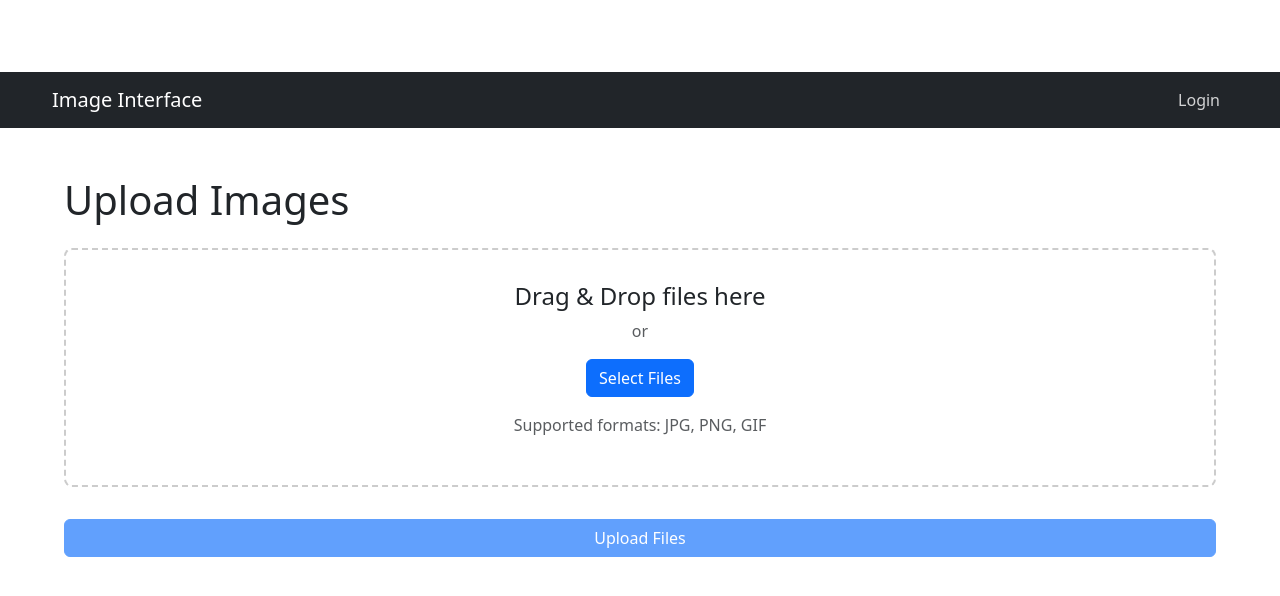
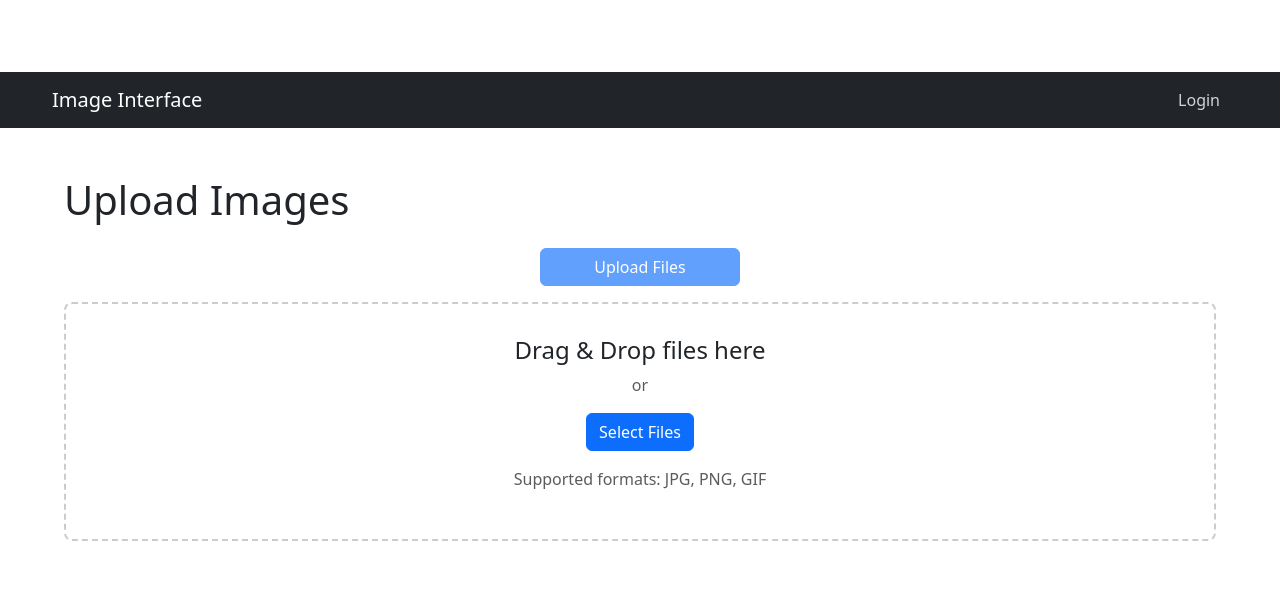
Before and after one commit to ztl16b/stapp, a Flask app: page /upload in a window 1280 px wide. Shown: the top 596 px of the page. Run offline with Flask 3, Linux system fonts and the light colour scheme; parts of the project's set-up code (start-up, migrations or seed data) failed here and were passed over.

Commit message:
heroimages first try

```diff
--- a/app.py
+++ b/app.py
@@ -5,7 +5,8 @@ from flask import Flask, request, render_template, redirect, url_for, flash, ses
 from dotenv import load_dotenv
 from botocore.exceptions import NoCredentialsError, ClientError
 from functools import wraps
-from datetime import datetime
+from datetime import datetime, timedelta
+from flask_session import Session
 
 load_dotenv()
 
@@ -13,6 +14,14 @@ load_dotenv()
 template_dir = os.path.abspath(os.path.join(os.path.dirname(__file__), 'templates'))
 app = Flask(__name__, template_folder=template_dir)
 app.secret_key = os.urandom(24)
+
+# Session configuration
+app.config['SESSION_TYPE'] = 'filesystem'
+app.config['PERMANENT_SESSION_LIFETIME'] = timedelta(hours=24)
+app.config['SESSION_COOKIE_SECURE'] = False  # Set to True in production with HTTPS
+app.config['SESSION_COOKIE_HTTPONLY'] = True
+app.config['SESSION_REFRESH_EACH_REQUEST'] = True
+Session(app)
 
 AWS_ACCESS_KEY_ID = os.getenv("AWS_ACCESS_KEY_ID")
 AWS_SECRET_ACCESS_KEY = os.getenv("AWS_SECRET_ACCESS_KEY")
@@ -30,6 +39,8 @@ def login_required(f):
     @wraps(f)
     def decorated_function(*args, **kwargs):
         if not session.get('logged_in'):
+            # Store the URL the user was trying to access
+            session['next'] = request.url
             flash('Please log in to access this page.', 'warning')
             return redirect(url_for('login'))
         return f(*args, **kwargs)
@@ -421,7 +432,6 @@ def browse_bucket(bucket_name):
                                 if apply_date_filter(item['LastModified'], date_from, date_to):
                                     all_files.append({
                                         'key': item['Key'],
-                                        'size': item['Size'],
                                         'last_modified': item['LastModified']
                                     })
                         elif not search_query or search_query in item['Key'].lower():
@@ -429,7 +439,6 @@ def browse_bucket(bucket_name):
                             if apply_date_filter(item['LastModified'], date_from, date_to):
                                 all_files.append({
                                     'key': item['Key'],
-                                    'size': item['Size'],
                                     'last_modified': item['LastModified']
                                 })
 
--- a/templates/upload.html
+++ b/templates/upload.html
@@ -35,6 +35,16 @@
     height: 0.5rem;
     margin-top: 0.5rem;
 }
+.hidden-button {
+    display: none;
+}
+.upload-button-container {
+    margin: 1rem 0;
+    text-align: center;
+}
+.upload-button-container .btn {
+    min-width: 200px;
+}
 </style>
 {% endblock %}
 
@@ -54,6 +64,13 @@
     {% endwith %}
 
     <form method="post" enctype="multipart/form-data" id="uploadForm">
+        <!-- Upload button at the top -->
+        <div class="upload-button-container">
+            <button type="button" class="btn btn-primary" id="fixedUploadButton" disabled>
+                Upload Files
+            </button>
+        </div>
+
         <div class="upload-area" id="dropZone">
             <input type="file" name="files" id="fileInput" multiple accept="image/*" style="display: none;">
             <div class="mb-3">
@@ -69,11 +86,10 @@
 
         <div id="filePreview" class="file-preview"></div>
 
-        <div class="d-grid gap-2">
-            <button type="submit" class="btn btn-primary" id="uploadButton" disabled>
-                Upload Files
-            </button>
-        </div>
+        <!-- Hidden submit button -->
+        <button type="submit" class="btn btn-primary hidden-button" id="uploadButton" disabled>
+            Upload Files
+        </button>
     </form>
 </div>
 {% endblock %}
@@ -86,6 +102,7 @@
         const fileInput = document.getElementById('fileInput');
         const filePreview = document.getElementById('filePreview');
         const uploadButton = document.getElementById('uploadButton');
+        const fixedUploadButton = document.getElementById('fixedUploadButton');
         let files = [];
 
         // Prevent default drag behaviors
@@ -108,6 +125,11 @@
 
         // Handle file input change
         fileInput.addEventListener('change', handleFiles, false);
+
+        // Handle fixed upload button click
+        fixedUploadButton.addEventListener('click', function() {
+            document.getElementById('uploadForm').submit();
+        });
 
         function preventDefaults (e) {
             e.preventDefault();
@@ -138,10 +160,12 @@
 
             if (files.length === 0) {
                 uploadButton.disabled = true;
+                fixedUploadButton.disabled = true;
                 return;
             }
 
             uploadButton.disabled = false;
+            fixedUploadButton.disabled = false;
 
             files.forEach((file, index) => {
                 const fileItem = document.createElement('div');
```
Also changed, not shown: templates/browse_bucket.html (+7 -27 lines), 2 other files.
